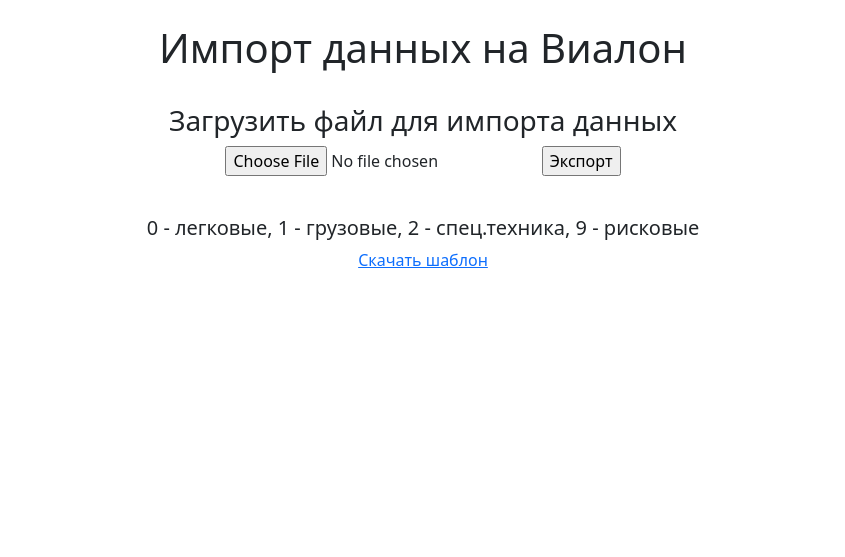
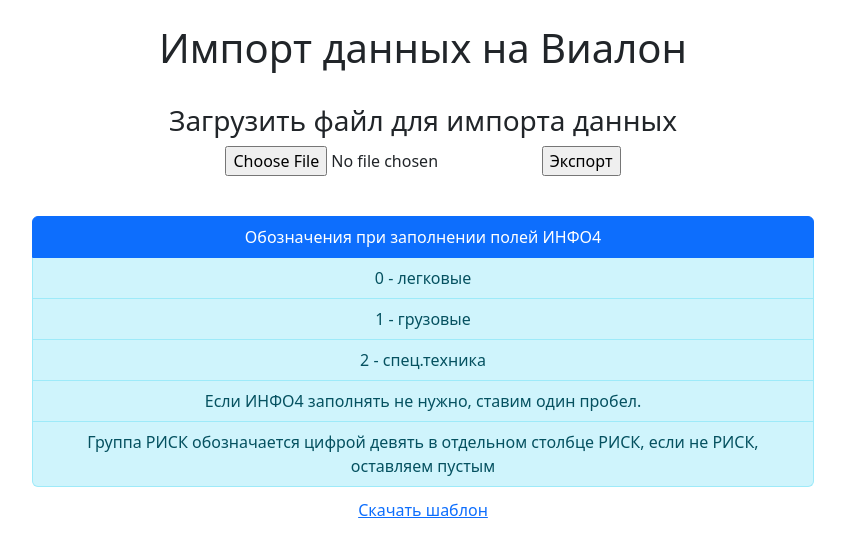
Before and after one commit to belousovsergey56/gurtam, a Flask app: page /export in a window 1280 px wide. Shown: the part 73-630 px from the top of the page, without its empty margins (217-1062 px from the left). Run offline with Flask 3, Linux system fonts and the light colour scheme; some libraries are stand-ins or nearby versions.

Commit message:
added explanations to the uploaded file

```diff
--- a/templates/export_fms4.html
+++ b/templates/export_fms4.html
@@ -3,6 +3,7 @@
 {% block title %}Import to Gurtam{% endblock %}
 
 {% block body %}
+<div class="container">
 <h1 class="text-center">Импорт данных на Виалон</h1>
 <br>
 <form method="post" enctype="multipart/form-data">
@@ -14,6 +15,15 @@
     </p>
 </form>
 <br>
-<h5>0 - легковые, 1 - грузовые, 2 - спец.техника, 9 - рисковые</h5>
-<a href="/static/excel_template.xlsx" download="">Скачать шаблон</a>
+<ul class="list-group" style="padding: 0 15% 1% 15%;">
+    <li class="list-group-item active">Обозначения при заполнении полей ИНФО4</li>
+    <li class="list-group-item list-group-item-info">0 - легковые</li>
+    <li class="list-group-item list-group-item-info">1 - грузовые</li>
+    <li class="list-group-item list-group-item-info">2 - спец.техника</li>
+    <li class="list-group-item list-group-item-info">Если ИНФО4 заполнять не нужно, ставим один пробел.</li>
+    <li class="list-group-item list-group-item-info">Группа РИСК обозначается цифрой девять в отдельном столбце РИСК, если не РИСК, оставляем пустым</li>
+    <!-- <li class="list-group-item list-group-item-danger"></li> -->
+  </ul>
+  <a href="/static/excel_template.xlsx" download="">Скачать шаблон</a>
+</div>
 {% endblock %}
```
